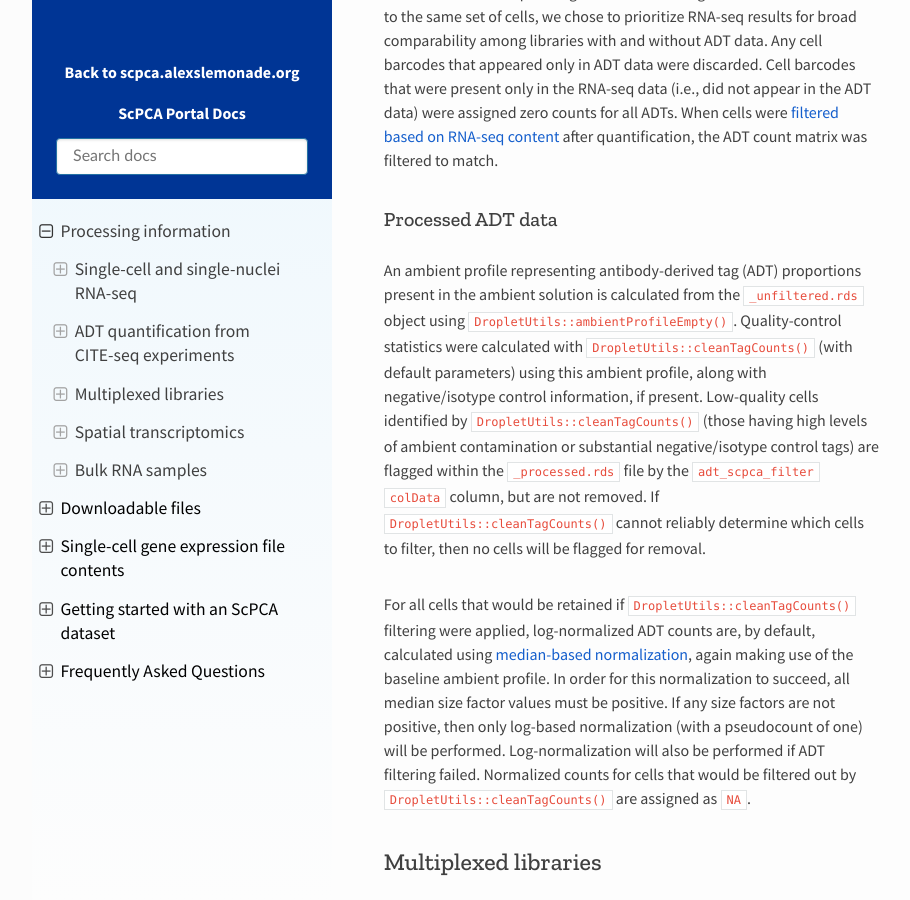
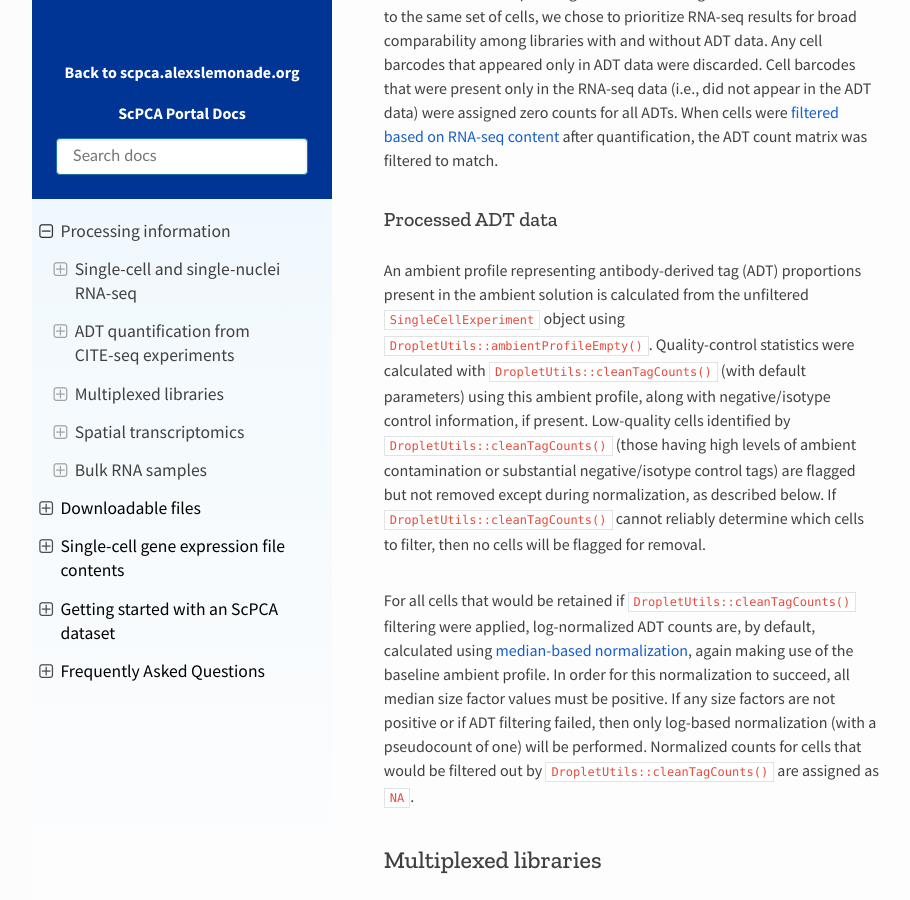
Before and after one commit to DongzeHE/scpca-docs, a Sphinx documentation site: the page built from docs/processing_information.md, in a window 1280 px wide and 900 px high, scrolled down 3406 px. Shown: the whole window, without its empty margins (158-1068 px from the left). Built offline with Sphinx 7.4.7 and the Read the Docs theme 2.0.0, drawn with Linux system fonts in a browser that asks for light colours.

Commit message:
Apply suggestions from code review
Co-authored-by: Joshua Shapiro <josh.shapiro@ccdatalab.org>

```diff
--- a/docs/processing_information.md
+++ b/docs/processing_information.md
@@ -86,15 +86,14 @@ When cells were [filtered based on RNA-seq content](#filtering-cells) after quan
 
 ### Processed ADT data
 
-An ambient profile representing antibody-derived tag (ADT) proportions present in the ambient solution is calculated from the `_unfiltered.rds` object using [`DropletUtils::ambientProfileEmpty()`](https://rdrr.io/github/MarioniLab/DropletUtils/man/ambientProfileEmpty.html).
+An ambient profile representing antibody-derived tag (ADT) proportions present in the ambient solution is calculated from the unfiltered `SingleCellExperiment` object using [`DropletUtils::ambientProfileEmpty()`](https://rdrr.io/github/MarioniLab/DropletUtils/man/ambientProfileEmpty.html).
 Quality-control statistics were calculated with [`DropletUtils::cleanTagCounts()`](https://rdrr.io/github/MarioniLab/DropletUtils/man/cleanTagCounts.html) (with default parameters) using this ambient profile, along with negative/isotype control information, if present.
-Low-quality cells identified by `DropletUtils::cleanTagCounts()` (those having high levels of ambient contamination or substantial negative/isotype control tags) are flagged within the `_processed.rds` file by the `adt_scpca_filter` `colData` column, but are not removed.
+Low-quality cells identified by `DropletUtils::cleanTagCounts()` (those having high levels of ambient contamination or substantial negative/isotype control tags) are flagged but not removed except during normalization, as described below.
 If `DropletUtils::cleanTagCounts()` cannot reliably determine which cells to filter, then no cells will be flagged for removal.
 
 For all cells that would be retained if `DropletUtils::cleanTagCounts()` filtering were applied, log-normalized ADT counts are, by default, calculated using [median-based normalization](http://bioconductor.org/books/3.16/OSCA.advanced/integrating-with-protein-abundance.html#cite-seq-median-norm), again making use of the baseline ambient profile.
 In order for this normalization to succeed, all median size factor values must be positive.
-If any size factors are not positive, then only log-based normalization (with a pseudocount of one) will be performed.
-Log-normalization will also be performed if ADT filtering failed.
+If any size factors are not positive or if ADT filtering failed, then only log-based normalization (with a pseudocount of one) will be performed.
 Normalized counts for cells that would be filtered out by `DropletUtils::cleanTagCounts()` are assigned as `NA`.
 
 ## Multiplexed libraries
```
Also changed, not shown: docs/getting_started.md (+1 -1 lines).
